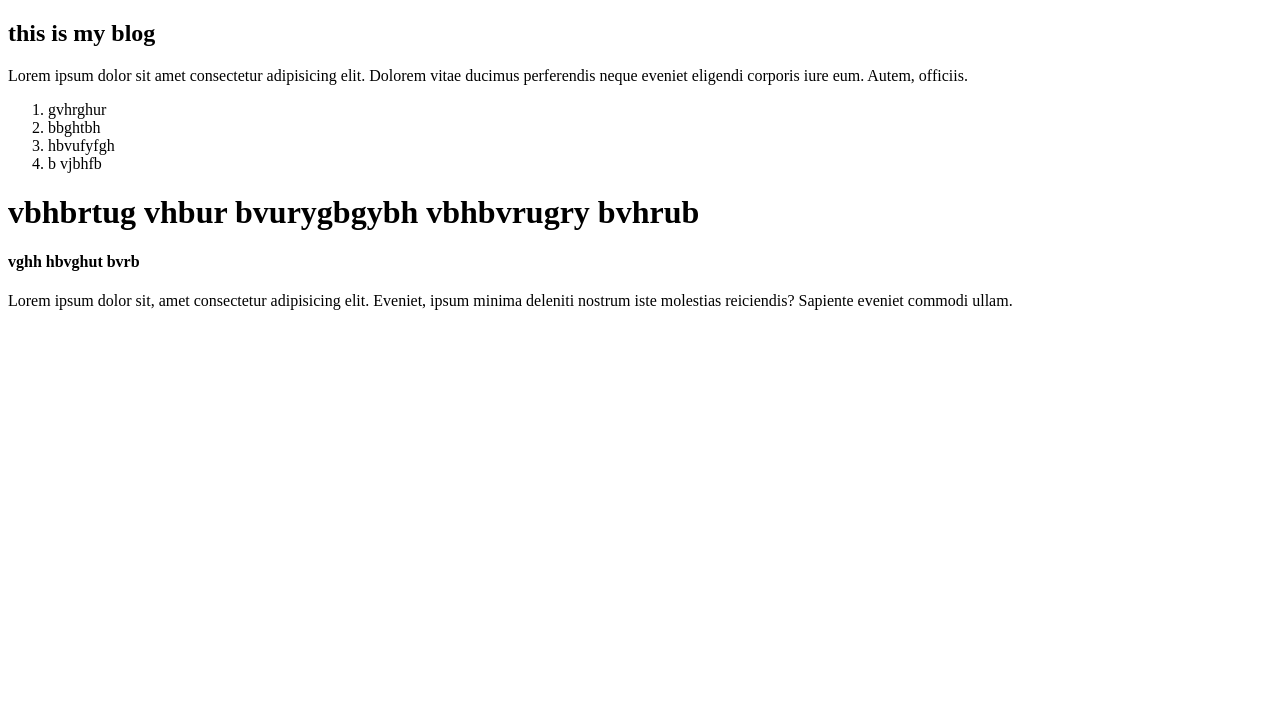
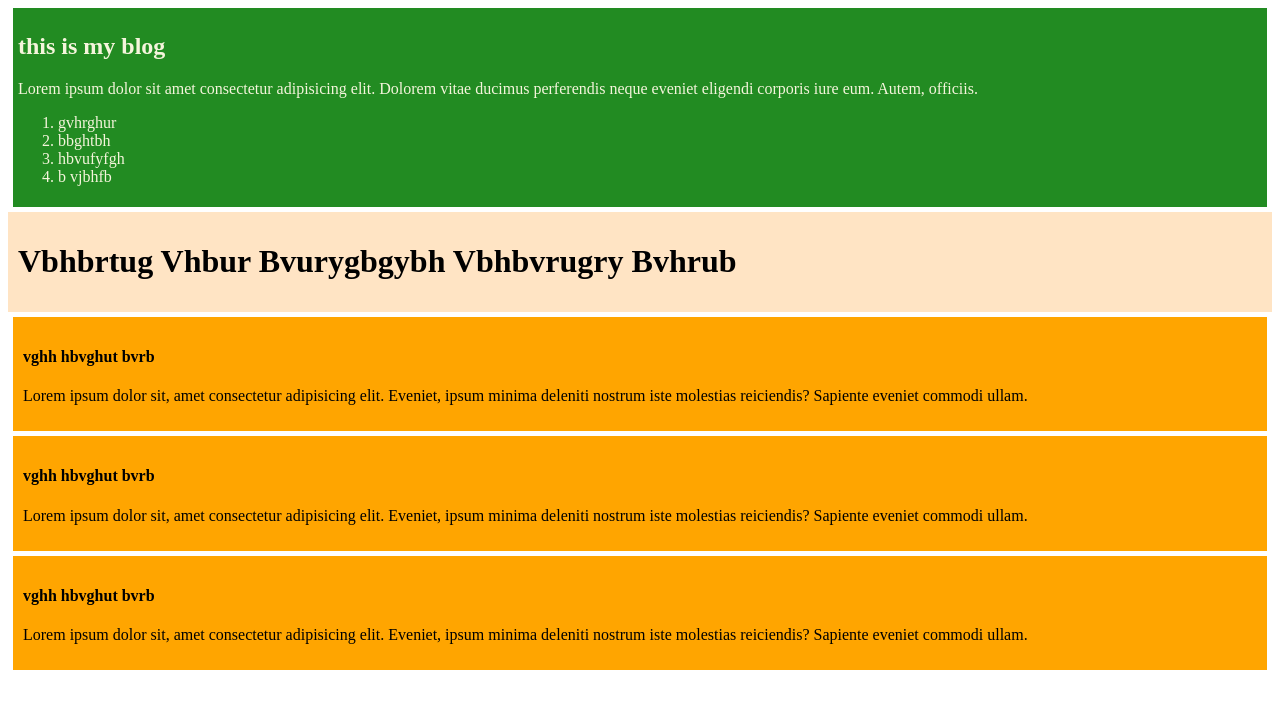
Before and after one commit to abdulbari35/my-second-repo, a plain HTML site: page index.html in a window 1280 px wide. Drawn offline with Linux system fonts and the light colour scheme.

Commit message:
css add korlam +aro kichu kaj korlam

```diff
--- a/index.html
+++ b/index.html
@@ -5,8 +5,10 @@
     <meta http-equiv="X-UA-Compatible" content="IE=edge">
     <meta name="viewport" content="width=device-width, initial-scale=1.0">
     <title>index html</title>
+    <link rel="stylesheet" href="style.css">
 </head>
 <body>
+    <div class="ott">
     <h2>this is my blog</h2>
     <p>Lorem ipsum dolor sit amet consectetur adipisicing elit. Dolorem vitae ducimus perferendis neque eveniet eligendi corporis iure eum. Autem, officiis.</p>
     <ol>
@@ -16,12 +18,22 @@
         <li>b vjbhfb</li>
 
     </ol>
+    </div>
     <div>
-        <header>
+
+        <header class="opp">
             <h1>vbhbrtug vhbur bvurygbgybh vbhbvrugry bvhrub</h1>
 
         </header>
-        <main>
+        <main class="odd">
+            <h4>vghh hbvghut bvrb</h4>
+            <p>Lorem ipsum dolor sit, amet consectetur adipisicing elit. Eveniet, ipsum minima deleniti nostrum iste molestias reiciendis? Sapiente eveniet commodi ullam.</p>
+        </main>
+        <main class="odd">
+            <h4>vghh hbvghut bvrb</h4>
+            <p>Lorem ipsum dolor sit, amet consectetur adipisicing elit. Eveniet, ipsum minima deleniti nostrum iste molestias reiciendis? Sapiente eveniet commodi ullam.</p>
+        </main>
+        <main class="odd">
             <h4>vghh hbvghut bvrb</h4>
             <p>Lorem ipsum dolor sit, amet consectetur adipisicing elit. Eveniet, ipsum minima deleniti nostrum iste molestias reiciendis? Sapiente eveniet commodi ullam.</p>
         </main>
--- /dev/null
+++ b/style.css
@@ -0,0 +1,20 @@
+
+.ott{
+    background-color: forestgreen;
+    margin: 5px;
+    padding: 5px;
+    color: beige;
+}
+
+.opp{
+    background-color: bisque;
+    color: black;
+    text-transform: capitalize;
+    padding: 10px;
+}
+.odd{
+    border: 2px solod green;
+    padding: 10px;
+    background-color: orange;
+    margin: 5px;
+}
```
